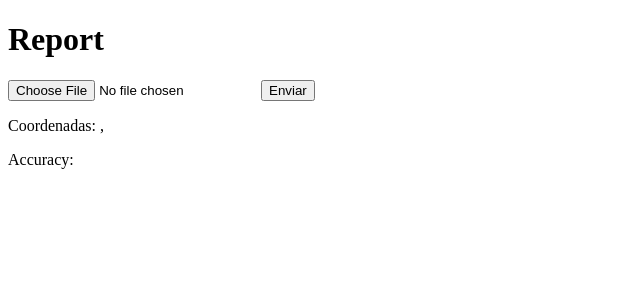
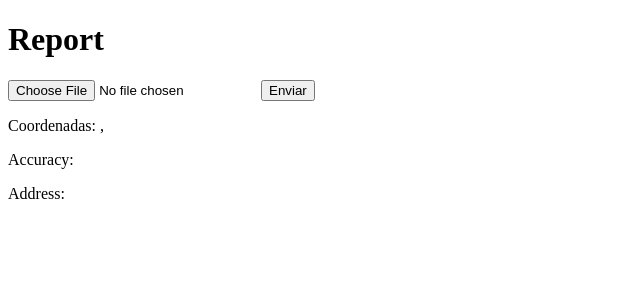
Before and after one commit to diieen/dong, a React (Vite) app: page /report in a window 1280 px wide. Shown: the top 300 px of the page, without its empty margins (0-640 px from the left). Built offline with nearby package versions, Linux system fonts and the light colour scheme; no server answers; the database is empty.

Commit message:
feat: test 2

```diff
--- a/src/pages/Report.jsx
+++ b/src/pages/Report.jsx
@@ -1,8 +1,9 @@
-import { useState } from "react";
+import { useState, useEffect } from "react";
 
 export function Report() {
   const [img, setImg] = useState(null);
   const [cords, setCords] = useState({});
+  const [address, setAddress] = useState('');
 
   const changeImg = (e) => {
     let reader = new FileReader();
@@ -14,7 +15,7 @@ export function Report() {
     reader.readAsDataURL(e);
   }
 
-  navigator.geolocation.watchPosition(
+  const geolocation = navigator.geolocation.watchPosition(
     (position => {
       // fetch(`https://nominatim.openstreetmap.org/reverse?format=json&lat=${position.coords.latitude}&lon=${position.coords.longitude}&zoom=18&addressdetails=1`)
       // .then(res => res.json())
@@ -30,6 +31,12 @@ export function Report() {
     })
   );
 
+  if (cords.accuracy <= 15) {
+    navigator.geolocation.clearWatch(geolocation);
+
+    setAddress('foi')
+  }
+
   return (
     <div>
       <h1>Report</h1>
@@ -41,6 +48,7 @@ export function Report() {
         <button type="submit">Enviar</button>
         <p>Coordenadas: {cords.lat}, {cords.long}</p>
         <p>Accuracy: {cords.accuracy}</p>
+        <p>Address: {address}</p>
       </form>
     </div>
   );
```
